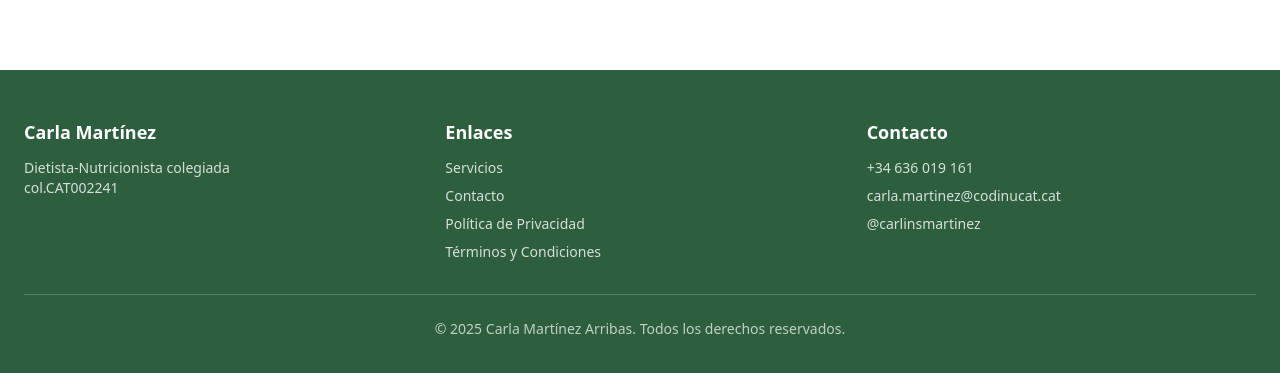
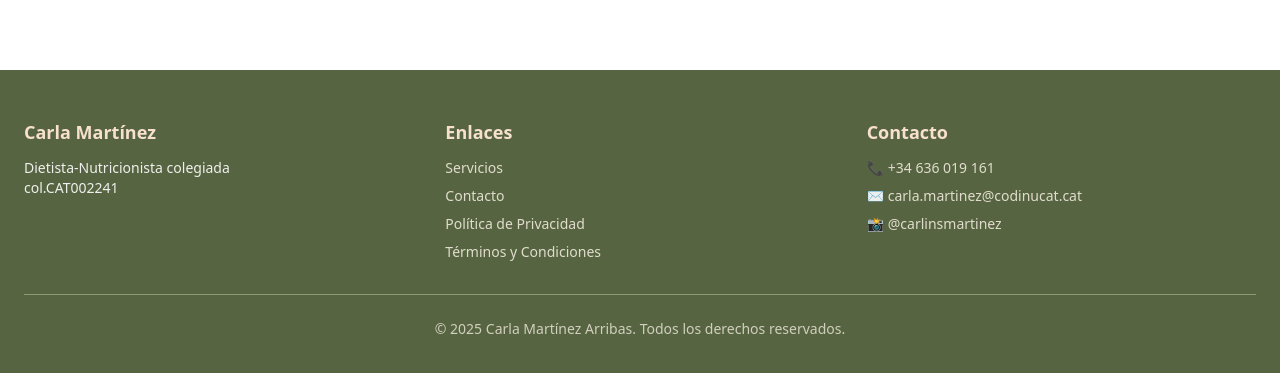
Before and after one commit to Krethz/carlinsmartinez, a Next.js app: page / in a window 1280 px wide. Shown: the part 5817-6190 px from the top of the page. Built offline with nearby package versions, Linux system fonts and the light colour scheme.

Commit message:
feat: add Footer component with navigation links and contact information.

```diff
--- a/components/Footer.tsx
+++ b/components/Footer.tsx
@@ -2,13 +2,21 @@ import Link from "next/link";
 
 export default function Footer() {
   return (
-    <footer className="py-12 px-6 bg-[#2D5F3F] text-white">
+    <footer
+      className="py-12 px-6 text-white"
+      style={{ backgroundColor: "var(--primary-green)" }}
+    >
       <div className="max-w-7xl mx-auto">
         <div className="grid md:grid-cols-3 gap-8 mb-8">
           {/* About */}
           <div>
-            <h3 className="font-bold text-lg mb-3">Carla Martínez</h3>
-            <p className="text-sm opacity-80">
+            <h3
+              className="font-bold text-lg mb-3"
+              style={{ color: "var(--accent-gold)" }}
+            >
+              Carla Martínez
+            </h3>
+            <p className="text-sm opacity-90">
               Dietista-Nutricionista colegiada<br />
               col.CAT002241
             </p>
@@ -16,25 +24,46 @@ export default function Footer() {
 
           {/* Quick Links */}
           <div>
-            <h3 className="font-bold text-lg mb-3">Enlaces</h3>
+            <h3
+              className="font-bold text-lg mb-3"
+              style={{ color: "var(--accent-gold)" }}
+            >
+              Enlaces
+            </h3>
             <ul className="space-y-2 text-sm">
               <li>
-                <Link href="/#servicios" className="opacity-80 hover:opacity-100 transition">
+                <Link
+                  href="/#servicios"
+                  className="opacity-90 hover:opacity-100 transition cursor-pointer"
+                  style={{ color: "var(--light-bg)" }}
+                >
                   Servicios
                 </Link>
               </li>
               <li>
-                <Link href="/#contacto" className="opacity-80 hover:opacity-100 transition">
+                <Link
+                  href="/#contacto"
+                  className="opacity-90 hover:opacity-100 transition cursor-pointer"
+                  style={{ color: "var(--light-bg)" }}
+                >
                   Contacto
                 </Link>
               </li>
               <li>
-                <Link href="/politica-privacidad" className="opacity-80 hover:opacity-100 transition">
+                <Link
+                  href="/politica-privacidad"
+                  className="opacity-90 hover:opacity-100 transition cursor-pointer"
+                  style={{ color: "var(--light-bg)" }}
+                >
                   Política de Privacidad
                 </Link>
               </li>
               <li>
-                <Link href="/terminos-condiciones" className="opacity-80 hover:opacity-100 transition">
+                <Link
+                  href="/terminos-condiciones"
+                  className="opacity-90 hover:opacity-100 transition cursor-pointer"
+                  style={{ color: "var(--light-bg)" }}
+                >
                   Términos y Condiciones
                 </Link>
               </li>
@@ -43,16 +72,29 @@ export default function Footer() {
 
           {/* Contact */}
           <div>
-            <h3 className="font-bold text-lg mb-3">Contacto</h3>
-            <ul className="space-y-2 text-sm opacity-80">
+            <h3
+              className="font-bold text-lg mb-3"
+              style={{ color: "var(--accent-gold)" }}
+            >
+              Contacto
+            </h3>
+            <ul className="space-y-2 text-sm">
               <li>
-                <a href="tel:+34636019161" className="hover:opacity-100 transition">
-                  +34 636 019 161
+                <a
+                  href="tel:+34636019161"
+                  className="opacity-90 hover:opacity-100 transition cursor-pointer"
+                  style={{ color: "var(--light-bg)" }}
+                >
+                  📞 +34 636 019 161
                 </a>
               </li>
               <li>
-                <a href="mailto:carla.martinez@codinucat.cat" className="hover:opacity-100 transition">
-                  carla.martinez@codinucat.cat
+                <a
+                  href="mailto:carla.martinez@codinucat.cat"
+                  className="opacity-90 hover:opacity-100 transition cursor-pointer"
+                  style={{ color: "var(--light-bg)" }}
+                >
+                  ✉️ carla.martinez@codinucat.cat
                 </a>
               </li>
               <li>
@@ -60,9 +102,10 @@ export default function Footer() {
                   href="https://instagram.com/carlinsmartinez"
                   target="_blank"
                   rel="noopener noreferrer"
-                  className="hover:opacity-100 transition"
+                  className="opacity-90 hover:opacity-100 transition cursor-pointer"
+                  style={{ color: "var(--light-bg)" }}
                 >
-                  @carlinsmartinez
+                  📸 @carlinsmartinez
                 </a>
               </li>
             </ul>
@@ -70,8 +113,11 @@ export default function Footer() {
         </div>
 
         {/* Bottom bar */}
-        <div className="border-t border-white/20 pt-6 text-center">
-          <p className="text-sm opacity-70">
+        <div
+          className="pt-6 text-center"
+          style={{ borderTop: "1px solid var(--secondary-green)" }}
+        >
+          <p className="text-sm opacity-80" style={{ color: "var(--light-bg)" }}>
             © {new Date().getFullYear()} Carla Martínez Arribas. Todos los derechos reservados.
           </p>
         </div>
```
